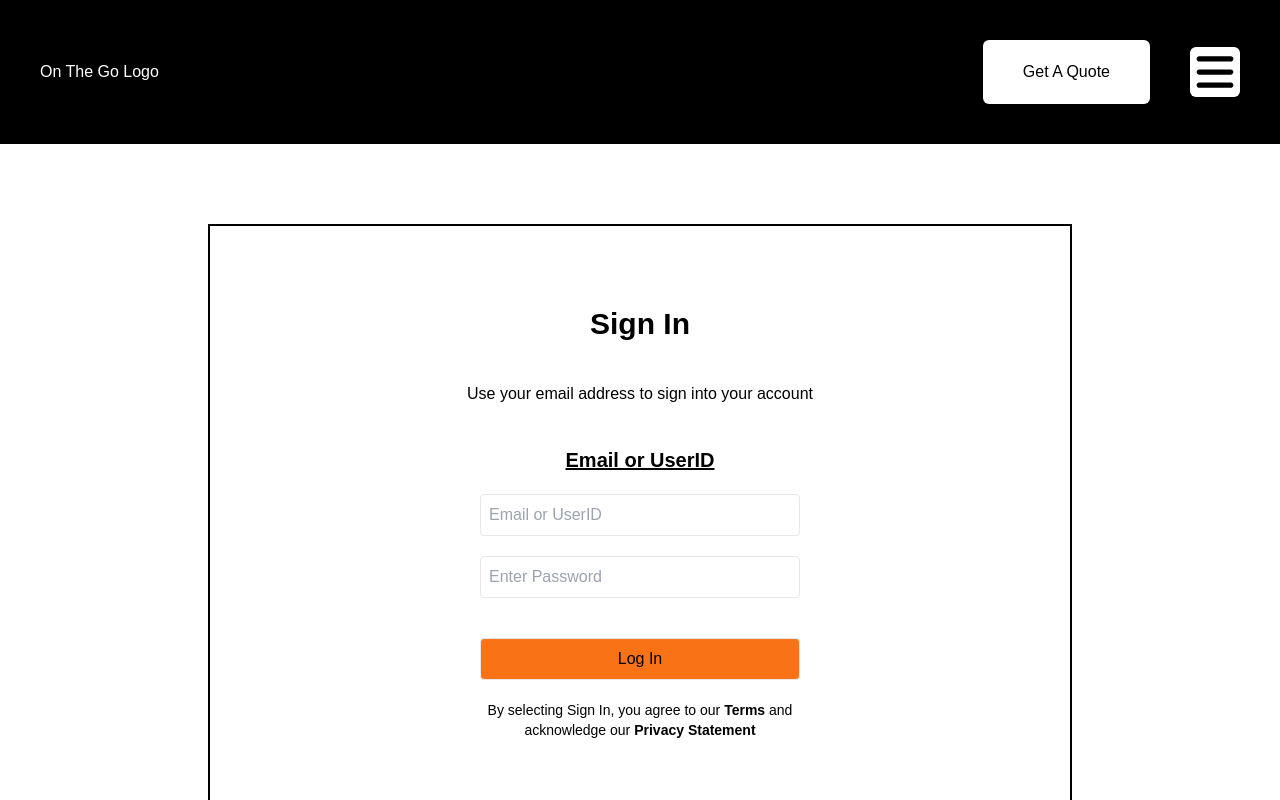
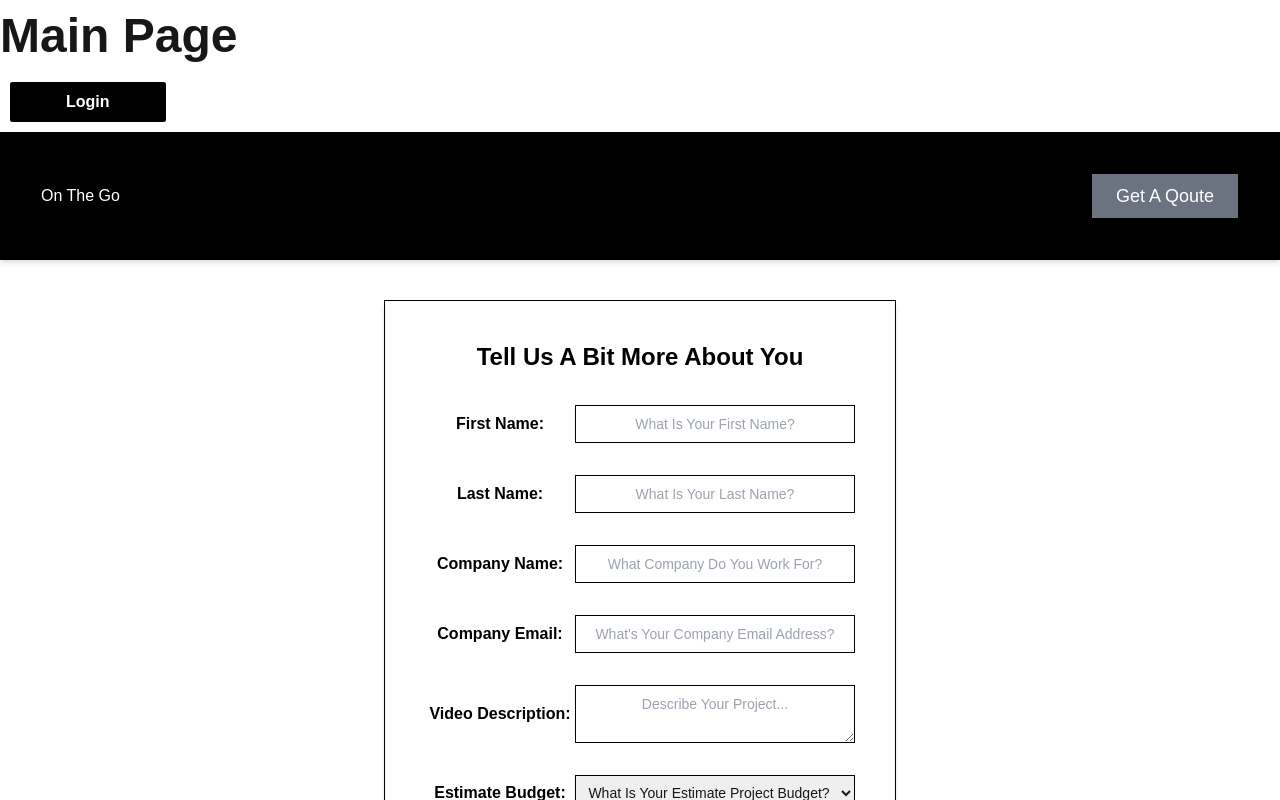
Before and after one commit to YePhone-Kyaw/OnTheGo, a Next.js app: page / in a window 1280 px wide. Shown: the top 800 px of the page. Built offline with nearby package versions, Linux system fonts and the light colour scheme.

Commit message:
Stadium 2nd

```diff
--- a/app/page.js
+++ b/app/page.js
@@ -1,8 +1,19 @@
 
+import Link from "next/link";
+import Qoute from "./quote/page";
 import LogInPage from "./pages/login/page";
 
 export default function Home() {
   return (
-    <LogInPage />
+    <main>
+    {/* <LogInPage />
+    <Qoute /> */}
+    <header><font size = "10"><b>Main Page</b></font></header>
+    <button className=" font-bold px-14 py-2 text-white bg-black border-2 border-white m-2 rounded hover:bg-purple-700 active:bg-blue-700">
+      <Link href="pages/login">Login</Link>
+    </button>
+    <br></br>
+    <Qoute />
+    </main>
   );
 }
--- a/app/pages/login/page.js
+++ b/app/pages/login/page.js
@@ -3,7 +3,6 @@
 import Footer from "@/app/_components/footer";
 import LogIn from "@/app/_components/login";
 import NavBar from "@/app/_components/nav-bar";
-import Qoute from "@/app/GetQuote/quaote";
 
 
 export default function LogInPage() {
@@ -12,7 +11,6 @@ export default function LogInPage() {
         <NavBar />
         <LogIn />
         <Footer />
-        <Qoute />
         </main>
     )
 }
--- a/app/GetQuote/quaote.js
+++ b/app/quote/page.js
@@ -1,6 +1,11 @@
-function Qoute() {
+"use client";
+
+import Footer from "../_components/footer";
+
+export default function Qoutepage() {
     return (
-    <main className="flex flex-col justify-center items-center min-h-screen gap-10">
+    <main>
+      <div className="flex flex-col justify-center items-center min-h-screen gap-10">
       <header className=" w-full text-white bg-black p-10 shadow-md border border-black">
         <div className="flex justify-between items-center">
         <h1> On The Go</h1>
@@ -66,8 +71,8 @@ function Qoute() {
         </div>
       <button type="button" className="bg-blue-500 hover:bg-blue-400 text-white font-bold py-2 px-6 rounded-md border border-black text-lg mt-5">Back</button>
       </footer>
+      </div>
+      {/* <Footer /> */}
   </main>
-    );
+    )
   }
-
-  export default Qoute;
```
